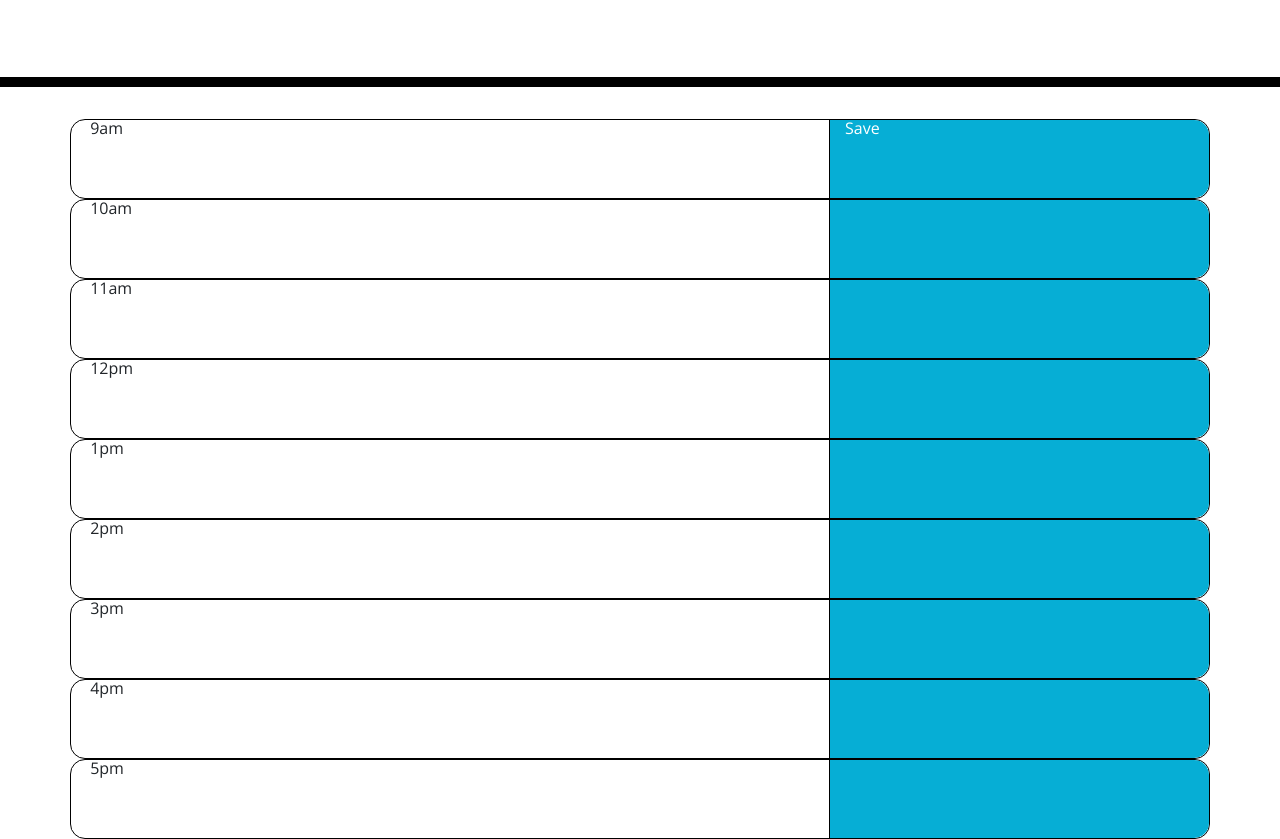
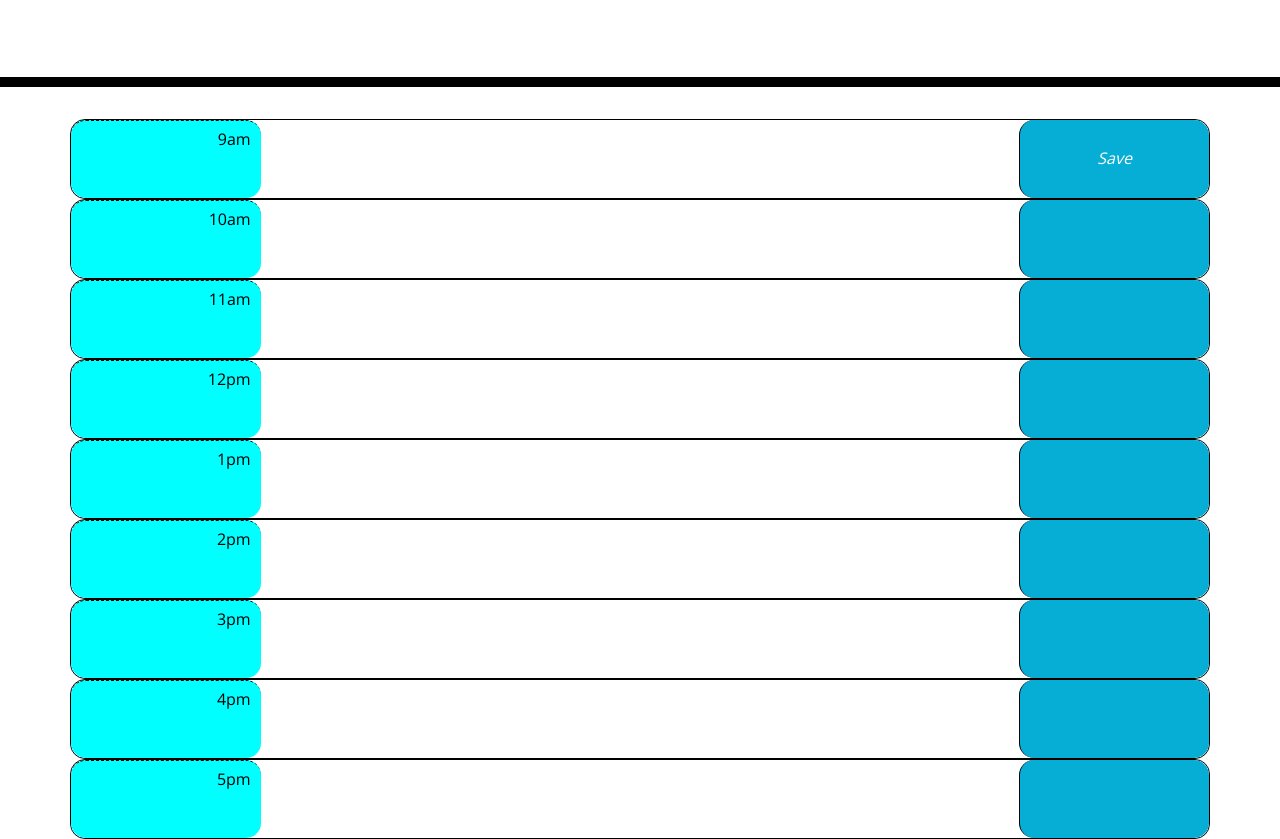
Before and after one commit to jkelly101/Work-Day-Scheduler, a plain HTML site: page index.html in a window 1280 px wide. Shown: the part 181-1020 px from the top of the page. Drawn offline with nearby package versions, Linux system fonts and the light colour scheme.

Commit message:
added css styling to rows/cols

```diff
--- a/index.html
+++ b/index.html
@@ -30,52 +30,51 @@
     </header>
     <div class="container">
       <!-- Timeblocks go here -->
-      <div class = "row my-row">
-        <div class = "col my-col col-a1 colorcode" id = "9"> 9am </div>
-        <div class = "col my-col col-a2 time-block" > </div>
-        <div class = "col my-col col-a3 saveBtn">Save</div>
+      <div class="row my-row">
+        <div class="col-2 my-col col-a1 hour" id="9">9am</div>
+        <div class="col-8 my-col col-a2 time-block"></div>
+        <div class="col-2 my-col col-a3 saveBtn"><i>Save</i></div>
       </div>
-    <div class = "row my-row" >
-        <div class = "col my-col col-b1 colorcode" id = "10"> 10am </div>
-        <div class = "col my-col col-b2 time-block">  </div>
-        <div class = "col my-col col-b3 saveBtn"></div>
+      <div class="row my-row">
+        <div class="col-2 my-col col-b1 hour" id="10">10am</div>
+        <div class="col-8 my-col col-b2 time-block"></div>
+        <div class="col-2 my-col col-b3 saveBtn"></div>
       </div>
-    <div class = "row my-row" >
-        <div class = "col my-col col-c1 colorcode" id = "11" > 11am </div>
-        <div class = "col my-col col-c2 time-block">  </div>
-        <div class = "col my-col col-c3 saveBtn"></div>
+      <div class="row my-row">
+        <div class="col-2 my-col col-c1 hour" id="11">11am</div>
+        <div class="col-8 my-col col-c2 time-block"></div>
+        <div class="col-2 my-col col-c3 saveBtn"></div>
       </div>
-    <div class = "row my-row">
-        <div class = "col my-col col-a1 colorcode" id = "12"> 12pm </div>
-        <div class = "col my-col col-a2 time-block" > </div>
-        <div class = "col my-col col-a3 saveBtn"></div>
+      <div class="row my-row">
+        <div class="col-2 my-col col-a1 hour" id="12">12pm</div>
+        <div class="col-8 my-col col-a2 time-block"></div>
+        <div class="col-2 my-col col-a3 saveBtn"></div>
       </div>
-    <div class = "row my-row" >
-        <div class = "col my-col col-b1 colorcode" id = "1"> 1pm </div>
-        <div class = "col my-col col-b2 time-block">  </div>
-        <div class = "col my-col col-b3 saveBtn"></div>
+      <div class="row my-row">
+        <div class="col-2 my-col col-b1 hour" id="1">1pm</div>
+        <div class="col-8 my-col col-b2 time-block"></div>
+        <div class="col-2 my-col col-b3 saveBtn"></div>
       </div>
-    <div class = "row my-row" >
-        <div class = "col my-col col-c1 colorcode" id = "2" > 2pm </div>
-        <div class = "col my-col col-c2 time-block">  </div>
-        <div class = "col my-col col-c3 saveBtn"></div>
+      <div class="row my-row">
+        <div class="col-2 my-col col-c1 hour" id="2">2pm</div>
+        <div class="col-8 my-col col-c2 time-block"></div>
+        <div class="col-2 my-col col-c3 saveBtn"></div>
       </div>
-    <div class = "row my-row" >
-        <div class = "col my-col col-c1 colorcode" id = "3" > 3pm </div>
-        <div class = "col my-col col-c2 time-block">  </div>
-        <div class = "col my-col col-c3 saveBtn"></div>
+      <div class="row my-row">
+        <div class="col-2 my-col col-c1 hour" id="3">3pm</div>
+        <div class="col-8 my-col col-c2 time-block"></div>
+        <div class="col-2 my-col col-c3 saveBtn"></div>
       </div>
-    <div class = "row my-row" >
-        <div class = "col my-col col-c1 colorcode" id = "4" > 4pm </div>
-        <div class = "col my-col col-c2 time-block">  </div>
-        <div class = "col my-col col-c3 saveBtn"></div>
+      <div class="row my-row">
+        <div class="col-2 my-col col-c1 hour" id="4">4pm</div>
+        <div class="col-8 my-col col-c2 time-block"></div>
+        <div class="col-2 my-col col-c3 saveBtn"></div>
       </div>
-    <div class = "row my-row" >
-        <div class = "col my-col col-c1 colorcode" id = "5" > 5pm </div>
-        <div class = "col my-col col-c2 time-block">  </div>
-        <div class = "col my-col col-c3 saveBtn"></div>
+      <div class="row my-row">
+        <div class="col-2 my-col col-c1 hour" id="5">5pm</div>
+        <div class="col-8 my-col col-c2 time-block"></div>
+        <div class="col-2 my-col col-c3 saveBtn"></div>
       </div>
-
     </div>
 
     <script src="https://cdnjs.cloudflare.com/ajax/libs/jquery/3.2.1/jquery.min.js"></script>
--- a/style.css
+++ b/style.css
@@ -1,10 +1,10 @@
 body {
-    font-family: 'Open Sans', sans-serif;
+  font-family: "Open Sans", sans-serif;
   font-size: 16px;
   line-height: 1;
 }
 
-  textarea{
+textarea {
   background: transparent;
   border: none;
   resize: none;
@@ -21,11 +21,11 @@ body {
   border-bottom: 10px solid black;
 }
 
-  .description{
+.description {
   white-space: pre-wrap;
 }
 
-  .time-block{
+.time-block {
   text-align: center;
   border-radius: 15px;
 }
@@ -38,9 +38,12 @@ body {
 }
 
 .hour {
-    background-color: #ffffff;
+  background-color: cyan;
   color: #000000;
-    border-top: 1px solid #000000;
+  border-top: 1px dashed #000000;
+  border-radius: 15px;
+  padding: 10px;
+  text-align: right;
 }
 
 .past {
@@ -62,11 +65,14 @@ body {
   border-left: 1px solid black;
   border-top-right-radius: 15px;
   border-bottom-right-radius: 15px;
-    background-color: #06AED5;
+  background-color: #06aed5;
   color: white;
+  text-align: center;
+  padding: 30px;
+  border-radius: 15px;
 }
 
 .saveBtn i:hover {
   font-size: 20px;
-    transition: all .3s ease-in-out;
+  transition: all 0.3s ease-in-out;
 }
```
Also changed, not shown: script.js (+11 -5 lines). Lines whose indentation alone changed are shown as unchanged.
